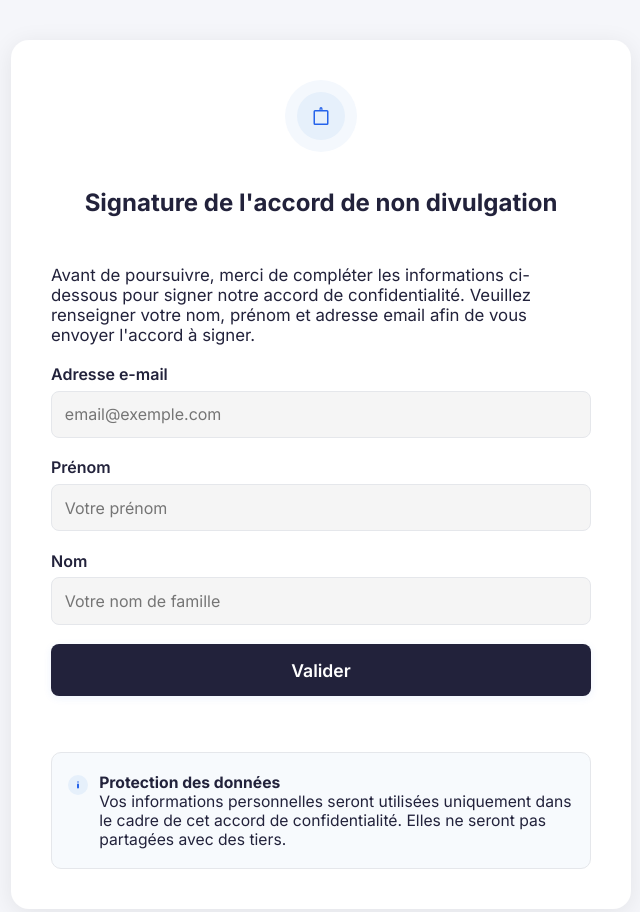
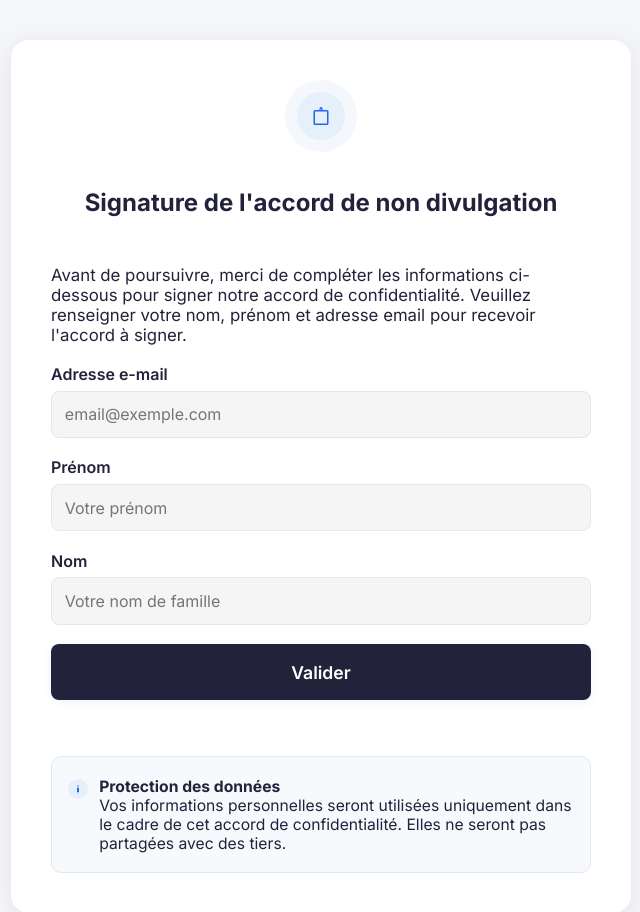
Before and after one commit to Yasmolito/NDA, a website: page public/index.html in a window 1280 px wide. Shown: the whole page, without its empty margins (319-959 px from the left). Drawn offline with Linux system fonts and the light colour scheme.

Commit message:
fix: prevent CTA size change on hover, keep border inside with box-sizing

```diff
--- a/public/index.html
+++ b/public/index.html
@@ -105,6 +105,7 @@
       box-sizing: border-box;
       display: block;
       margin: 0 auto;
+      border: 2px solid transparent;
     }
     .cta-btn[disabled] {
       opacity: 0.5;
@@ -161,7 +162,7 @@
     <form id="signatureForm">
       <h1 class="main-title">Signature de l'accord de non divulgation</h1>
       <div class="form-group">
-        <p class="intro-text">Avant de poursuivre, merci de compléter les informations ci-dessous pour signer notre accord de confidentialité. Veuillez renseigner votre nom, prénom et adresse email afin de vous envoyer l'accord à signer.</p>
+        <p class="intro-text">Avant de poursuivre, merci de compléter les informations ci-dessous pour signer notre accord de confidentialité. Veuillez renseigner votre nom, prénom et adresse email pour recevoir l'accord à signer.</p>
       </div>
       <div class="form-group">
         <label for="email">Adresse e-mail</label>
```
